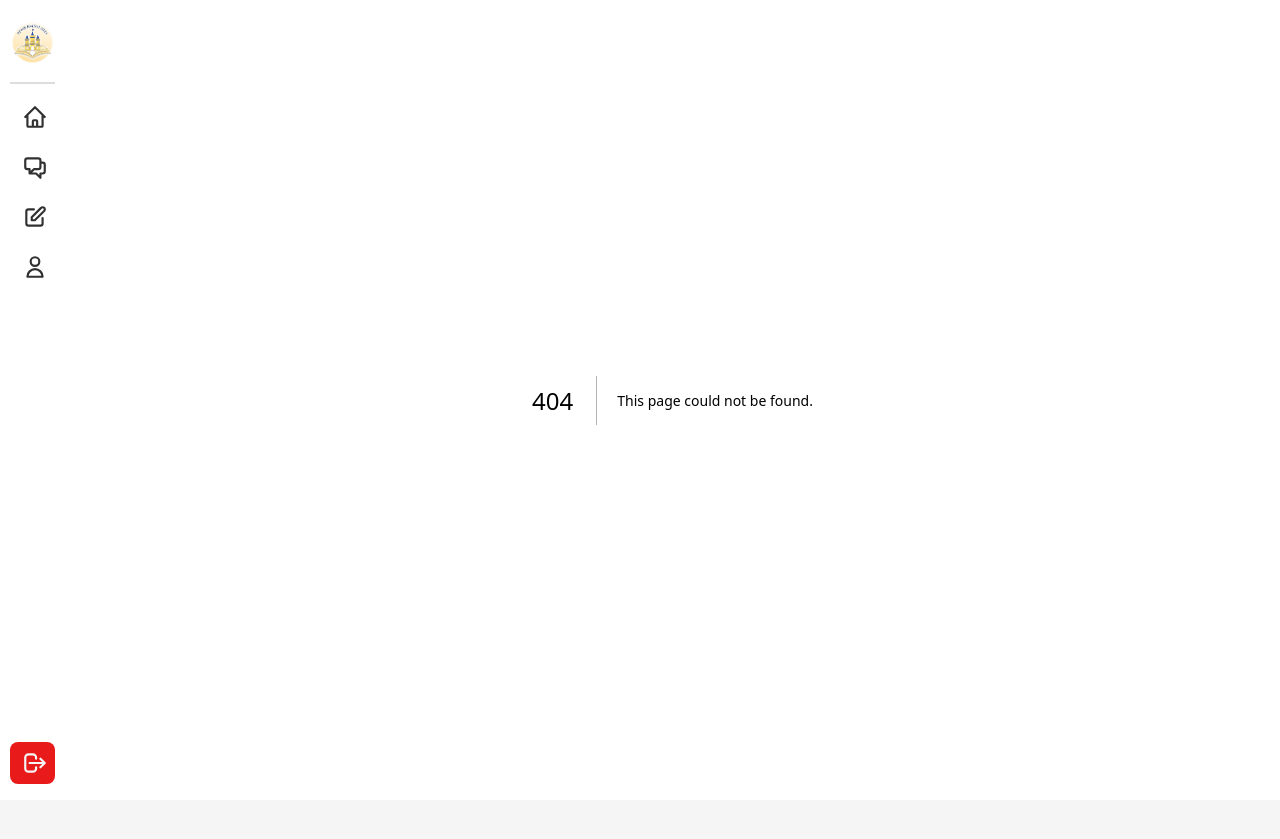
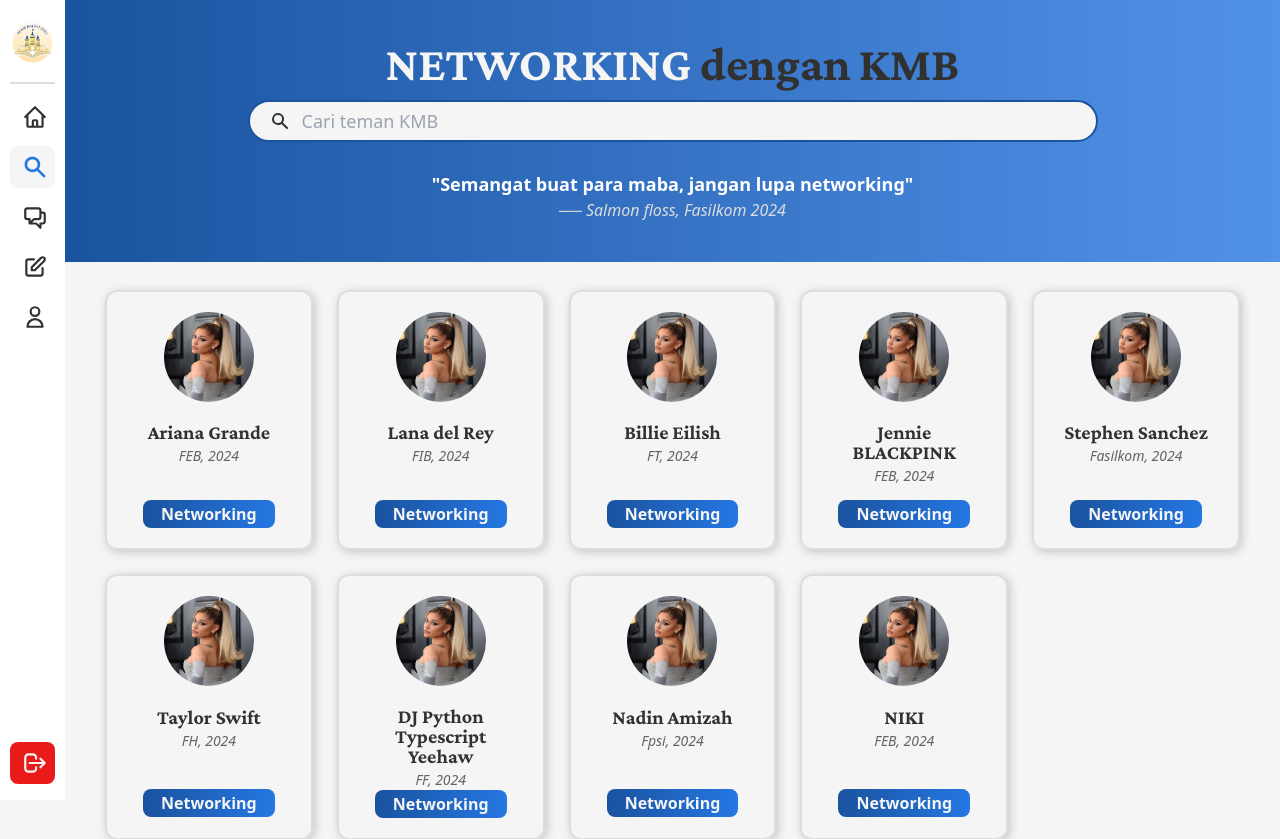
Before and after one commit to ppmb-kmbui/fe-ppmb-2025, a Next.js app: page /cari in a window 1280 px wide. Before the commit this address had no page. Shown: the top 839 px of the page. Before the commit the page ends 800 px from the top, so only its background shows below. Built offline with nearby package versions, Linux system fonts and the light colour scheme.

Commit message:
feat: add cari page

```diff
--- a/src/app/networking/page.tsx
+++ b/src/app/cari/page.tsx
@@ -4,7 +4,7 @@ import { Button, Card, Input } from "@/components";
 import { useState } from "react";
 import { HiOutlineChat, HiSearch } from "react-icons/hi";
 
-const NetworkingPage: React.FC = () => {
+const CariPage: React.FC = () => {
     const [searchQuery, setSearchQuery] = useState<string>("");
     const [message, setMessage] = useState<string>("");
 
@@ -82,4 +82,4 @@ const NetworkingPage: React.FC = () => {
     )
 }
 
-export default NetworkingPage;
+export default CariPage;
--- a/src/components/card/index.tsx
+++ b/src/components/card/index.tsx
@@ -28,9 +28,9 @@ export const Card: React.FC<CardProps> = ({
             </div>
 
             <div className="flex h-[15%] justify-center items-center px-2 flex-col">
-                <button className="bg-ppmb-blue-500 flex items-center justify-center py-[2px] rounded-lg w-full">
+                {/* <button className="bg-ppmb-blue-500 flex items-center justify-center py-[2px] rounded-lg w-full">
                     <text className=" text-ppmb-000 font-semibold">Ikuti</text>
-                </button>
+                </button> */}
 
                 {/* <button className="border-ppmb-warning border-[2px] flex items-center justify-center rounded-lg w-full cursor-default">
                     <text className=" text-ppmb-warning font-bold">Menunggu...</text>
@@ -45,6 +45,10 @@ export const Card: React.FC<CardProps> = ({
                         <text className=" text-white font-semibold">Terima</text>
                     </button>
                 </div> */}
+
+                <button className="bg-gradient-to-r from-ppmb-blue-600 to-ppmb-blue-500 flex items-center justify-center py-[2px] rounded-lg w-full">
+                    <text className=" text-ppmb-000 font-semibold">Networking</text>
+                </button>
             </div>
         </div>
     )
--- a/src/components/navbar/sidebar/index.tsx
+++ b/src/components/navbar/sidebar/index.tsx
@@ -1,7 +1,7 @@
 "use client"
 
 import Image from "next/image";
-import { HiOutlineChatAlt2, HiOutlineHome, HiOutlineLogout, HiOutlinePencilAlt, HiOutlineUser } from "react-icons/hi";
+import { HiOutlineChatAlt2, HiOutlineHome, HiOutlineLogout, HiOutlinePencilAlt, HiOutlineUser, HiSearch } from "react-icons/hi";
 import "./style.css"
 import { usePathname, useRouter } from "next/navigation";
 
@@ -11,6 +11,7 @@ export const Sidebar: React.FC = () => {
 
     const MAIN_MENU = [
         { icon: <HiOutlineHome />, text: "Beranda", route: "/" },
+        { icon: <HiSearch />, text: "Cari teman", route: "/cari" },
         { icon: <HiOutlineChatAlt2 />, text: "Networking", route: "/networking" },
         { icon: <HiOutlinePencilAlt />, text: "Tugas", route: "/tugas" },
         { icon: <HiOutlineUser />, text: "Profil", route: "/profil" },
@@ -44,7 +45,7 @@ export const Sidebar: React.FC = () => {
                         <text className="text-[26px]"><HiOutlineLogout /></text>
                         <text className="absolute transition-transform delay-500 opacity-0 translate-x-28 overflow-hidden pointer-events-none whitespace-pre duration-500 font-medium">Keluar</text>
                     </div>
-                    <div className="absolute transition-transform delay-500 bg-ppmb-blue-900 text-ppmb-100 px- py-1 rounded-sm text-[14px] left-[55px] invisible group-hover:visible whitespace-nowrap duration-500">Keluar</div>
+                    <div className="absolute transition-transform delay-500 bg-ppmb-blue-900 text-ppmb-100 px-3 py-1 rounded-sm text-[14px] left-[55px] invisible group-hover:visible whitespace-nowrap duration-500">Keluar</div>
                 </div>
             </div>
         </div>
--- a/tailwind.config.ts
+++ b/tailwind.config.ts
@@ -50,7 +50,7 @@ const config: Config = {
 
         // "ppmb-green-500": "#00b000",
         // "ppmb-success": "#21cc21",
-        "ppmb-success": "#37d137",
+        "ppmb-success": "#1eb81e",
         "ppmb-warning": "#d6bd02"
 
       },
```
